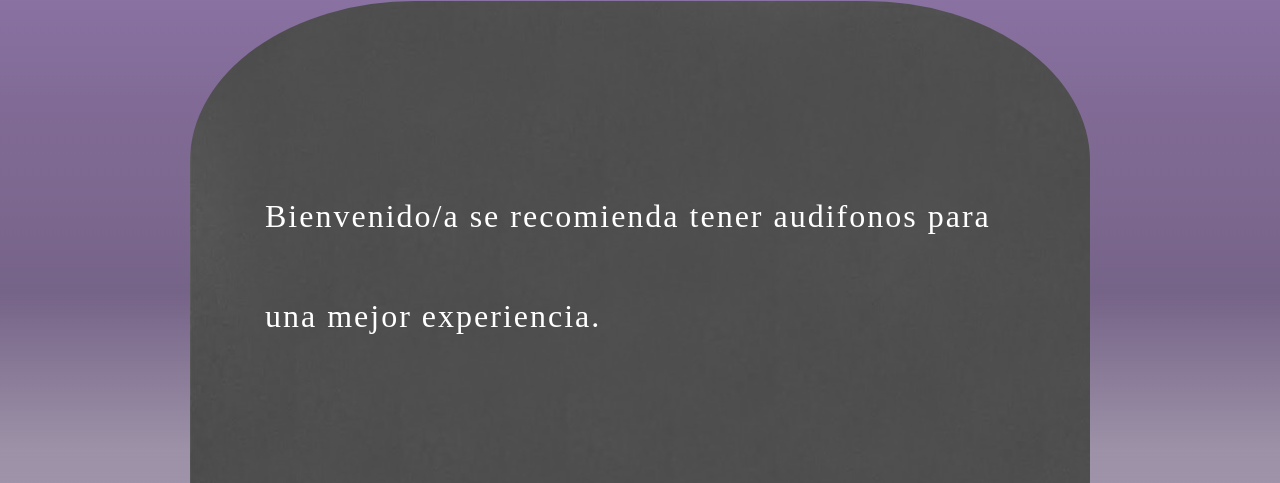
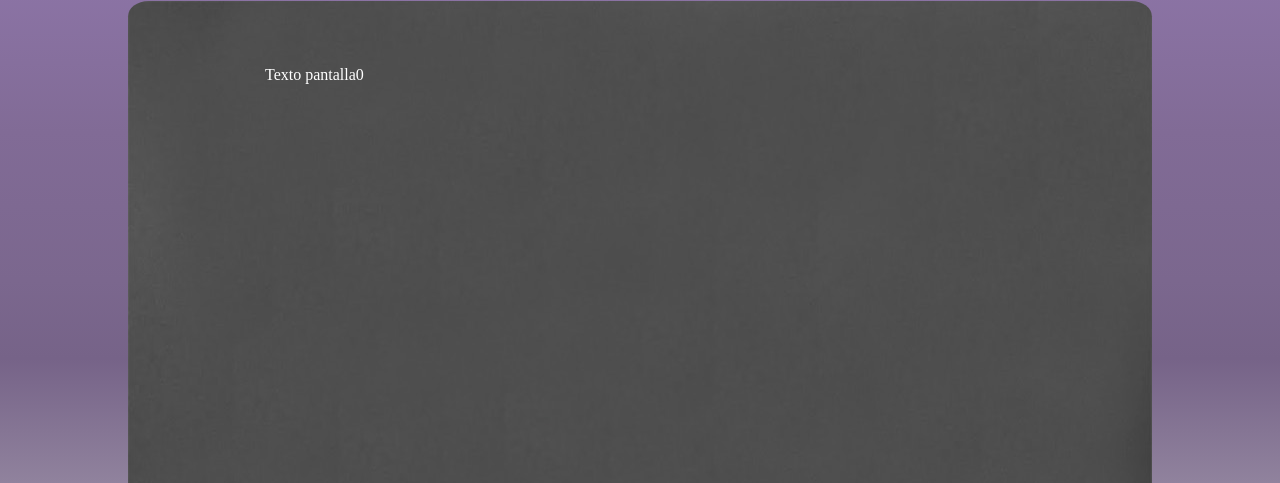
Before and after one commit to miquigz/AliceProject, a plain HTML site: page index.html in a window 1280 px wide. Shown: the part 94-577 px from the top of the page. Drawn offline with Linux system fonts and the light colour scheme.

Commit message:
Agrego logica y estilo de pantallas con 1 solo boton

```diff
--- a/scripts/main.js
+++ b/scripts/main.js
@@ -9,9 +9,111 @@ let pantallaActual = -1;
 let inicio = false;
 
 let textos = {
-    pant: ['Texto pantalla0','Texto pantalla1','Texto pantalla2','Texto pantalla3'],
-    btn1: ['Texto boton1-Pant0', 'Texto boton1-Pant1', 'Texto boton1-Pant2', 'Texto boton1-Pant3'],
-    btn2: ['Texto boton2-Pant0', 'Texto boton2-Pant1', 'Texto boton2-Pant2', 'Texto boton2-Pant3']
+    pant: [
+        'Texto pantalla0',
+        'Texto pantalla1',
+        'Texto pantalla2',
+        'Texto pantalla3',
+        'Texto pantalla4',
+        'Texto pantalla5',
+        'Texto pantalla6',
+        'Texto pantalla7',
+        'Texto pantalla8',
+        'Texto pantalla9',
+        'Texto pantalla10',
+        'Texto pantalla11',
+        'Texto pantalla12',
+        'Texto pantalla13',
+        'Texto pantalla14',
+        'Texto pantalla15',
+        'Texto pantalla16',
+        'Texto pantalla17',
+        'Texto pantalla18',
+        'Texto pantalla19',
+        'Texto pantalla20',
+        'Texto pantalla21',
+        'Texto pantalla22',
+        'Texto pantalla23',
+        'Texto pantalla24',
+        'Texto pantalla25',
+        'Texto pantalla26',
+        'Texto pantalla27',
+        'Texto pantalla28',
+        'Texto pantalla29',
+        'Texto pantalla30',
+        'Texto pantalla31',
+        'Texto pantalla32',
+    ],
+    btn1: [
+        'Texto boton1-Pant0',
+        'Texto boton1-Pant1',
+        'Texto boton1-Pant2',
+        'Texto boton1-Pant3',
+        'Texto boton1-Pant4',
+        'Texto boton1-Pant5',
+        'Texto boton1-Pant6',
+        'Texto boton1-Pant7',
+        'Texto boton1-Pant8',
+        'Texto boton1-Pant9',
+        'Texto boton1-Pant10',
+        'Texto boton1-Pant11',
+        'Texto boton1-Pant12',
+        'Texto boton1-Pant13',
+        'Texto boton1-Pant14',
+        'Texto boton1-Pant15',
+        'Texto boton1-Pant16',
+        'Texto boton1-Pant17',
+        'Texto boton1-Pant18',
+        'Texto boton1-Pant19',
+        'Texto boton1-Pant20',
+        'Texto boton1-Pant21',
+        'Texto boton1-Pant22',
+        'Texto boton1-Pant23',
+        'Texto boton1-Pant24',
+        'Texto boton1-Pant25',
+        'Texto boton1-Pant26',
+        'Texto boton1-Pant27',
+        'Texto boton1-Pant28',
+        'Texto boton1-Pant29',
+        'Texto boton1-Pant30',
+        'Texto boton1-Pant31',
+        'Texto boton1-Pant32'
+    ],
+    btn2: [
+        '',//0
+        'Texto boton2-Pant1',
+        'Texto boton2-Pant2',
+        'Texto boton2-Pant3',
+        'Texto boton2-Pant4',
+        '',//5
+        '',
+        '',
+        '',//8
+        'Texto boton2-Pant9',
+        '',//10
+        '',//
+        '',//
+        '',//13
+        'Texto boton2-Pant14',
+        '',//15
+        '',//
+        '',//
+        '', //
+        '',//19
+        'Texto boton2-Pant20',
+        '',//21
+        '', //22
+        '', //23
+        '', //24
+        '',//25
+        '',//26
+        '',//27
+        '',//28 [Final0]
+        '',//29 [Final1]
+        '',//30 [Final2]
+        '',//31 [Final3]
+        ''//32 [Final4]
+    ]
 }
 
 
@@ -25,9 +127,16 @@ let textos = {
 //------------------------FUNCIONES-------------------
 
 const mostrarTexto = () => {
+    console.log(contBotones.lastElementChild === boton2)
     parrafoAct.textContent = textos.pant[pantallaActual];
     boton1.textContent = textos.btn1[pantallaActual];
-    boton2.textContent = textos.btn2[pantallaActual];
+    if (textos.btn2[pantallaActual] !== ''){
+        boton2.textContent = textos.btn2[pantallaActual];
+        contBotones.insertAdjacentElement("beforeend", boton2)
+    } else{
+        if (contBotones.lastElementChild === boton2)
+            contBotones.removeChild(boton2);
+    }
 }
 
 //Evento Keydown (Principio)
@@ -65,75 +174,77 @@ setTimeout(() => {
 }, 1000);
 
 /*          Cinematica Inicio (Comienzo)           */
-let cinematica = ()=>{
-    window.removeEventListener('keydown', iniciarAventura)
-    navbar.classList.remove('inclinado')
-    clearInterval(rotar1)
-    let rotar2 = setInterval(rotarColores, 15000);
-    if (inicio) {
-        let pantallaInicio1 = ()=>{
-            let em = document.createElement("em")
-            let strong = document.createElement('strong')
-            pant.className = 'inicio0-alice'
-            parrafoAct.className = ''
-            parrafoAct.textContent = 'Aventura Grafica '
-            parrafoAct.appendChild(em)
-            em.appendChild(strong)
-            strong.textContent = 'Alice'
-            parrafoAct.appendChild(document.createElement('br'))
-            let text = document.createTextNode('Desarrollada y diseñada por:')
-            parrafoAct.appendChild(text)
-            parrafoAct.appendChild(document.createElement('br'))
-            let text2 = document.createTextNode('Miqueas Ezequiel Gimenez');
-            parrafoAct.appendChild(text2)
-        }
-        pantallaInicio1()
-        setTimeout( ()=> pant.classList.add('achicar') , 3000) //3seg achico
-        let pantallaInicio2 = ()=> {
-            if (pant.className === 'inicio0-alice achicar') {
-                pant.className = "inicio1-alice"
-                parrafoAct.textContent = ''
-            }
-            setTimeout(function opcty(){
-                pant.classList.add('opacidad0')
-            }, 4000) //12 seg = alice opacity 0
-        }
-        setTimeout(pantallaInicio2, 8000); //8seg pant2
-        setTimeout(()=> {
-            pant.className = 'opacidad00'
-            parrafoAct.textContent = textos.pant[0]
-            boton1.textContent = textos.btn1[0]
-            boton2.textContent = textos.btn1[0]
-            contBotones.className = 'contenedor-botones'
-            setTimeout(()=> pant.className ='pantalla', 1000) //18 seg pantalla.
-        }, 15000); //15 seg (opacidad 0)
-    }
-    inicio = false;
-}
+// let cinematica = ()=>{
+//     window.removeEventListener('keydown', iniciarAventura)
+//     navbar.classList.remove('inclinado')
+//     clearInterval(rotar1)
+//     let rotar2 = setInterval(rotarColores, 15000);
+//     if (inicio) {
+//         let pantallaInicio1 = ()=>{
+//             let em = document.createElement("em")
+//             let strong = document.createElement('strong')
+//             pant.className = 'inicio0-alice'
+//             parrafoAct.className = ''
+//             parrafoAct.textContent = 'Aventura Grafica '
+//             parrafoAct.appendChild(em)
+//             em.appendChild(strong)
+//             strong.textContent = 'Alice'
+//             parrafoAct.appendChild(document.createElement('br'))
+//             let text = document.createTextNode('Desarrollada y diseñada por:')
+//             parrafoAct.appendChild(text)
+//             parrafoAct.appendChild(document.createElement('br'))
+//             let text2 = document.createTextNode('Miqueas Ezequiel Gimenez');
+//             parrafoAct.appendChild(text2)
+//         }
+//         pantallaInicio1()
+//         setTimeout( ()=> pant.classList.add('achicar') , 3000) //3seg achico
+//         let pantallaInicio2 = ()=> {
+//             if (pant.className === 'inicio0-alice achicar') {
+//                 pant.className = "inicio1-alice"
+//                 parrafoAct.textContent = ''
+//             }
+//             setTimeout(function opcty(){
+//                 pant.classList.add('opacidad0')
+//             }, 4000) //12 seg = alice opacity 0
+//         }
+//         setTimeout(pantallaInicio2, 8000); //8seg pant2
+//         setTimeout(()=> {
+//             pant.className = 'opacidad00'
+//             parrafoAct.textContent = textos.pant[0]
+//             boton1.textContent = textos.btn1[0]
+//             boton2.textContent = textos.btn1[0]
+//             contBotones.className = 'contenedor-botones'
+//             setTimeout(()=> pant.className ='pantalla', 1000) //18 seg pantalla.
+//         }, 15000); //15 seg (opacidad 0)
+//     }
+//     inicio = false;
+// }
 
 
-//PONER LAS PANTALLAS ACTUALES ACORDE a la function -- Done!
+
+
+
 
 /*                      Funciones de Pantallas                     */
 let pant27 = () => {
     pantallaActual = 27;
     mostrarTexto();
-    boton1.onclick= final4;
+    boton1.onclick= pant32;//final4
 }
 let pant26 = () => {
     pantallaActual = 26;
     mostrarTexto();
-    boton1.onclick= 27;
+    boton1.onclick= pant27;
 }
 let pant25 = () => {
     pantallaActual = 25;
     mostrarTexto();
-    boton1.onclick= 26;
+    boton1.onclick= pant26;
 }
 let pant24 = () => {
     pantallaActual = 24;
     mostrarTexto();
-    boton1.onclick= final0;
+    boton1.onclick= pant28; //final0
 }
 let pant23 = () => {
     pantallaActual = 23;
@@ -153,7 +264,7 @@ let pant21 = () => {
 let pant20 = () => {
     pantallaActual = 20;
     mostrarTexto();
-    boton1.onclick= pant20; boton2.onclick= pant22;//Dos Botones.
+    boton1.onclick= pant21; boton2.onclick= pant22;//Dos Botones.
 }
 let pant19 = () => {
     pantallaActual = 19;
@@ -163,12 +274,12 @@ let pant19 = () => {
 let pant18 = () => {
     pantallaActual = 18;
     mostrarTexto();
-    boton1.onclick= final1;
+    boton1.onclick= pant29; //final1
 }
 let pant17 = () => {
     pantallaActual = 17;
     mostrarTexto();
-    boton1.onclick= final3;
+    boton1.onclick= pant31;//final3
 }
 let pant16 = () => {
     pantallaActual = 16;
@@ -178,7 +289,7 @@ let pant16 = () => {
 let pant15 = () => {
     pantallaActual = 15;
     mostrarTexto();
-    boton1.onclick= final2;
+    boton1.onclick= pant30;//final2
 }
 let pant14 = () => {
     pantallaActual = 14;
@@ -188,7 +299,7 @@ let pant14 = () => {
 let pant13 = () => {
     pantallaActual = 13;
     mostrarTexto();
-    boton1.onclick= pant21;
+    boton1.onclick= pant20;
 }
 let pant12 = () => {
     pantallaActual = 12;
@@ -244,18 +355,42 @@ let pant3 = () => {
 let pant2 = () => {
     pantallaActual = 2;
     mostrarTexto();
-    boton1.onclick= pant4; boton2.onclick= pant5;//Dos Botones.
+    boton1.onclick= pant4; boton2.onclick= pant5;//Dos Botones.> {
+    // console.log(`pant${pantallaActual + 1}`);
 }
 let pant1 = () => {
     pantallaActual = 1;
     mostrarTexto();
     boton1.onclick = pant2; boton2.onclick = pant3; //Dos Botones.
-    // console.log(`pant${pantallaActual + 1}`);
 }
+
+let pant0 = () => {
+    pantallaActual = 0;
+    mostrarTexto();
+    boton1.onclick = pant1;
+    console.log(pantallaActual)
+}
+
+
+
+
 
 // -----------------------------------------------------------
 boton1.onclick= pant1;
 console.log(pantallaActual)
+
+//temporal
+pant.className ='pantalla'
+pant0()
+contBotones.className = 'contenedor-botones'
+
+pant.className
+
+
+
+
+// IF [Array.FILTER[LOS QUE SEAN DOS BOTONES]]
+//     Si no tiene dos botones entonces establezco boton2 oscurecer
 
 
 //----- ANOTACIONES ------
--- a/styles/style.css
+++ b/styles/style.css
@@ -153,6 +153,10 @@ nav>h1>a{
     height: 768px;
 }
 
+.alejar{
+    margin-left: 1400px;
+}
+
 .pantalla>div>p{
     color:white;
     display: flex;
```
